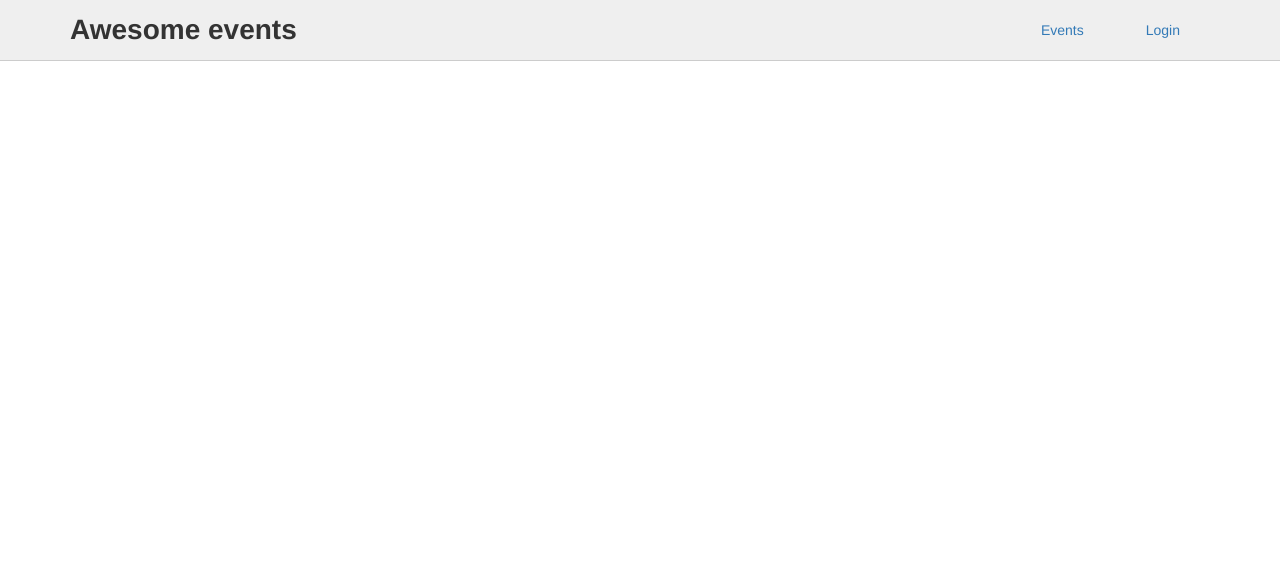
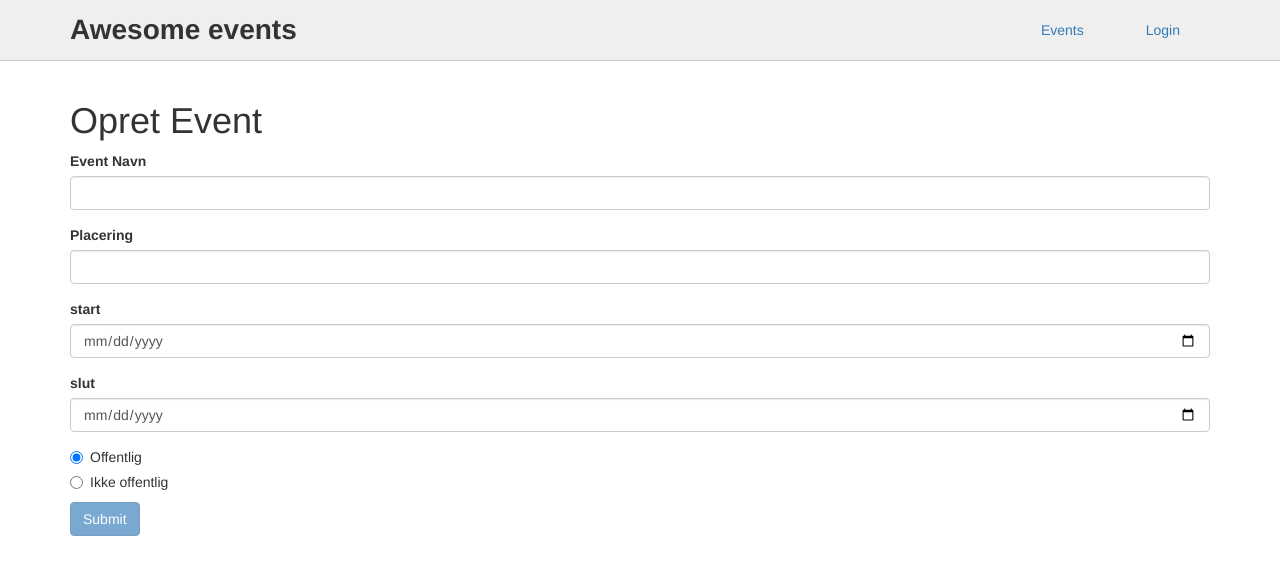
Before and after one commit to Frederiks96/EVENT-ANGULAR, an Angular app: page /eventAdd in a window 1280 px wide. Before the commit this address led to /. Shown: the top 574 px of the page. Built offline with nearby package versions, Linux system fonts and the light colour scheme.

Commit message:
Create event form added

```diff
--- a/package.json
+++ b/package.json
@@ -31,7 +31,6 @@
     "@angular/compiler-cli": "^2.3.1",
     "@types/jasmine": "2.5.38",
     "@types/node": "^6.0.42",
-    "angular-cli": "1.0.0-beta.26",
     "codelyzer": "~2.0.0-beta.1",
     "jasmine-core": "2.5.2",
     "jasmine-spec-reporter": "2.5.0",
--- a/src/app/app.module.ts
+++ b/src/app/app.module.ts
@@ -12,6 +12,7 @@ import { HomeComponent } from './home/home.component';
 import { EventsComponent } from './events/events.component';
 import { EventComponent } from './events/event/event.component';
 import {APIService} from "../services/api.service";
+import { EventAddComponent } from './events/event-add/event-add.component';
 
 @NgModule({
   declarations: [
@@ -20,7 +21,8 @@ import {APIService} from "../services/api.service";
     HeaderComponent,
     HomeComponent,
     EventsComponent,
-    EventComponent
+    EventComponent,
+    EventAddComponent
   ],
   imports: [
     BrowserModule,
--- a/src/app/app.routing.ts
+++ b/src/app/app.routing.ts
@@ -3,13 +3,15 @@ import {SignInComponent} from "./sign-in/sign-in.component";
 import {ModuleWithProviders} from "@angular/core";
 import {HomeComponent} from "./home/home.component";
 import {EventsComponent} from "./events/events.component";
+import {EventAddComponent} from "./events/event-add/event-add.component";
 
 
 const APP_ROUTES: Routes = [
   { path: 'signin', component: SignInComponent },
   { path: 'home', component: HomeComponent },
   { path: 'events', component: EventsComponent },
-  { path: 'user', component: HomeComponent }
+  { path: 'user', component: HomeComponent },
+    { path: 'eventAdd', component: EventAddComponent }
 ];
 
 export const routes: ModuleWithProviders = RouterModule.forRoot(APP_ROUTES);
--- /dev/null
+++ b/src/app/events/event-add/event-add.component.html
@@ -0,0 +1,49 @@
+<h1>Opret Event</h1>
+<form (ngSubmit)="onSubmit(f)" #f="ngForm">
+        <div class="form-group">
+            <label for="eventName">Event Navn</label>
+            <input type="text"
+                   class="form-control"
+                   id="eventName"
+                   [(ngModel)]="event.eventName"
+                   name="eventName"
+                   required>
+        </div>
+        <div class="form-group">
+            <label for="placering">Placering</label>
+            <input type="text"
+                   class="form-control"
+                   id="placering"
+                   [(ngModel)]="event.placering"
+                   name="placering"
+                   required>
+        </div>
+    <div class="form-group">
+        <label for="start">start</label>
+        <input type="date"
+               class="form-control"
+               id="start"
+               [(ngModel)]="event.start"
+               name="start"
+               required>
+    </div>
+    <div class="form-group">
+        <label for="slut">slut</label>
+        <input type="date"
+               class="form-control"
+               id="slut"
+               [(ngModel)]="event.slut"
+               name="slut"
+               required>
+    </div>
+    <div class="radio" *ngFor="let g of isPublic">
+        <label>
+            <input type="radio"
+                   name="gender"
+                   [(ngModel)]="event.isPublic"
+                   [value]="g">
+            {{g}}
+        </label>
+    </div>
+    <button type="submit" class="btn btn-primary" [disabled]="!f.valid">Submit</button>
+</form>
--- /dev/null
+++ b/src/app/events/event-add/event-add.component.ts
@@ -0,0 +1,26 @@
+import { Component, OnInit } from '@angular/core';
+import {NgForm} from "@angular/forms";
+
+@Component({
+  selector: 'es-event-add',
+  templateUrl: './event-add.component.html'
+})
+export class EventAddComponent {
+
+    event = {
+        eventName: '',
+        placering: '',
+        start: '',
+        slut: '',
+        isPublic: 'Offentlig'
+    };
+
+    isPublic = [
+        'Offentlig',
+        'Ikke offentlig'
+    ];
+
+    onSubmit(form: NgForm) {
+        console.log(form.value);
+    }
+}
--- a/src/app/events/event/event.ts
+++ b/src/app/events/event/event.ts
@@ -1,5 +1,9 @@
 export class Event {
 
-  constructor(public name: string, public description: string, public start: Date, public end: Date, public place: string) {}
+  constructor(public name: string,
+              public description: string,
+              public start: Date,
+              public end: Date,
+              public place: string) {}
 
 }
--- a/src/app/header/header.component.html
+++ b/src/app/header/header.component.html
@@ -15,6 +15,11 @@
             User
         </a>
     </li>
+    <li role="presentation" routerLinkActive="active">
+        <a [routerLink]="['/eventAdd']" style="padding: 10px 30px 10px 30px;">
+            Add Event
+        </a>
+    </li>
 </ul>
 
 <ul class="nav nav-pills pull-right" *ngIf="!isAuthenticated()">
```
Also changed, not shown: 2 other files (tests, documents, lock files or other folders).
